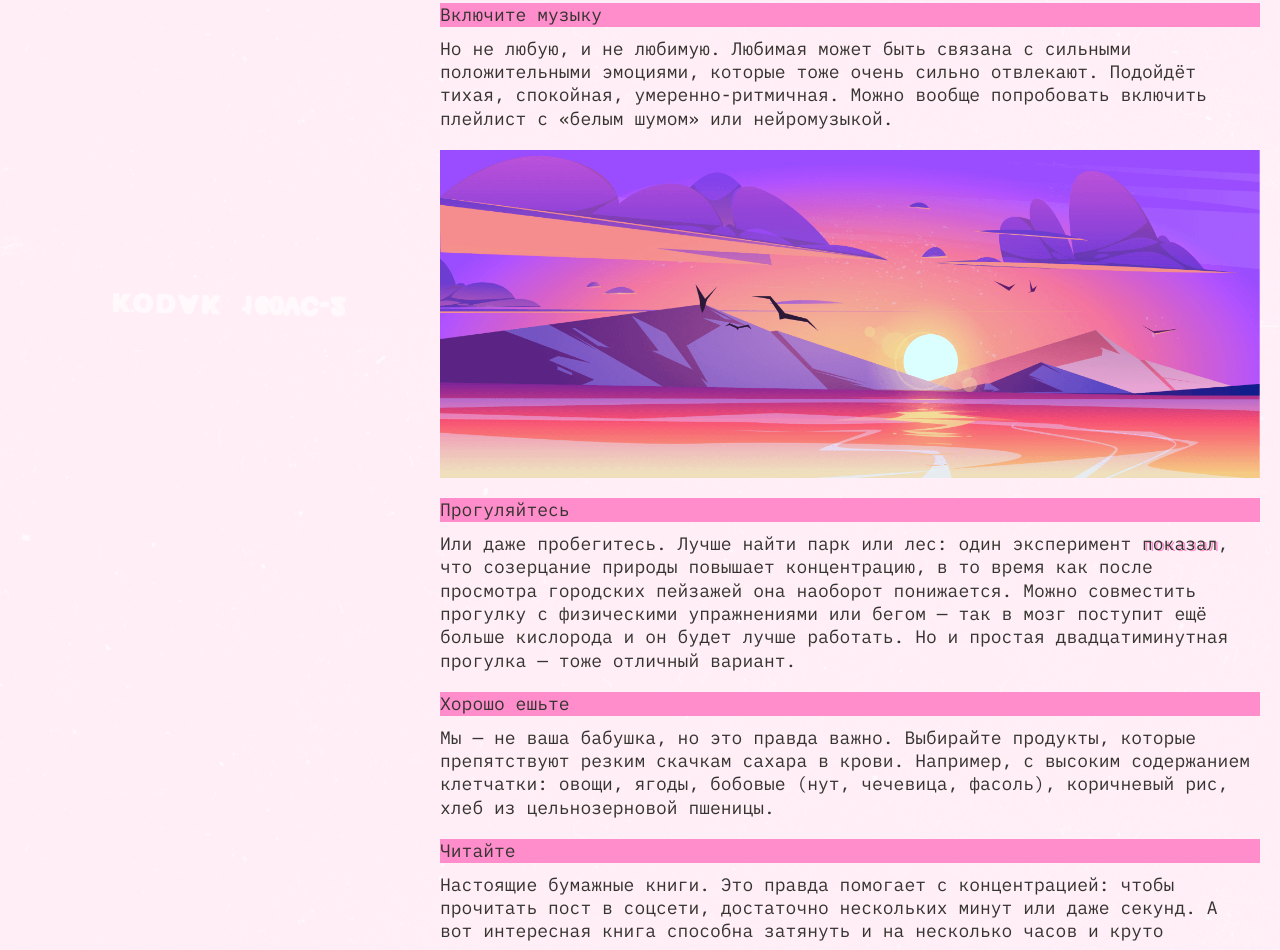
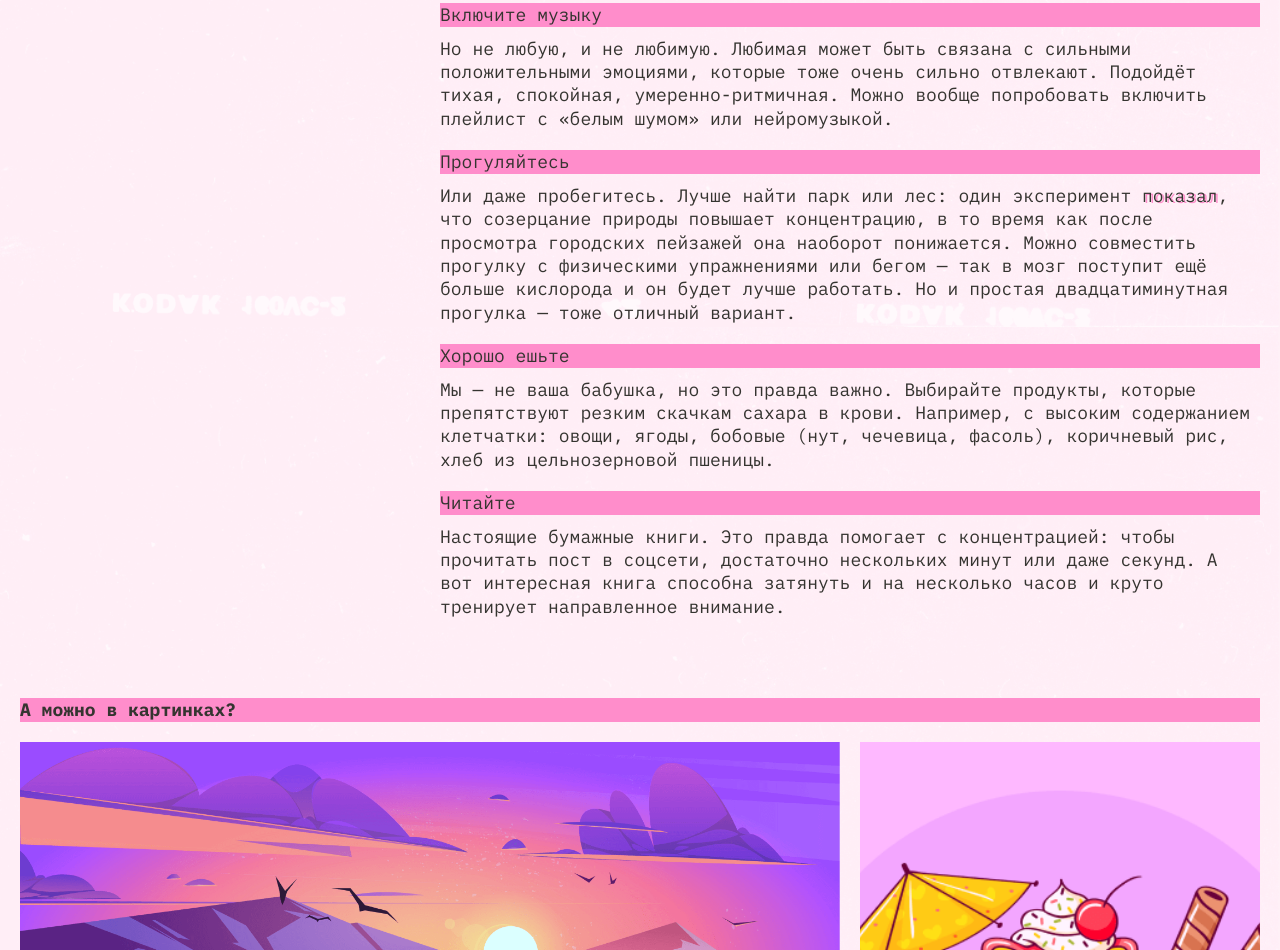
Before and after one commit to maxererl/slozhno-sosredotochitsya-fd, a website: page index.html in a window 1280 px wide. Shown: the part 2073-3023 px from the top of the page. Drawn offline with Linux system fonts and the light colour scheme.

Commit message:
want to sleep

```diff
--- a/index.html
+++ b/index.html
@@ -161,12 +161,6 @@
               попробовать включить плейлист с «белым шумом» или нейромузыкой.
             </p>
           </section>
-          <img
-            class="main__section-image"
-            src="./images/sunset.png"
-            alt="Закат"
-            loading="lazy"
-          />
           <section class="main__sub-section">
             <h4 class="main__sub-section-header title-decor">Прогуляйтесь</h4>
             <p class="main__section-text">
--- a/styles/style.css
+++ b/styles/style.css
@@ -194,6 +194,7 @@ html {
 }
 
 .main__section-image {
+  grid-column: 1 / -1;
   display: block;
   width: 100%;
   min-width: 355px;
```
